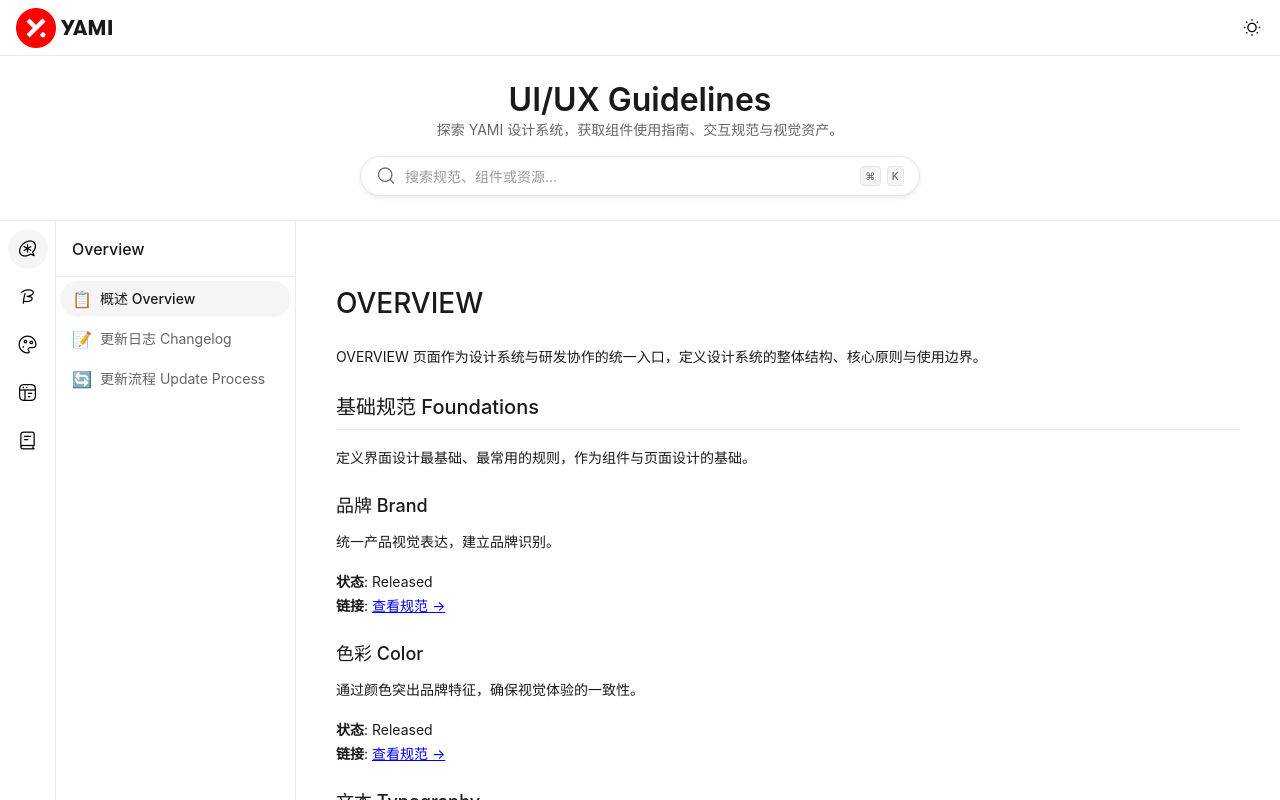
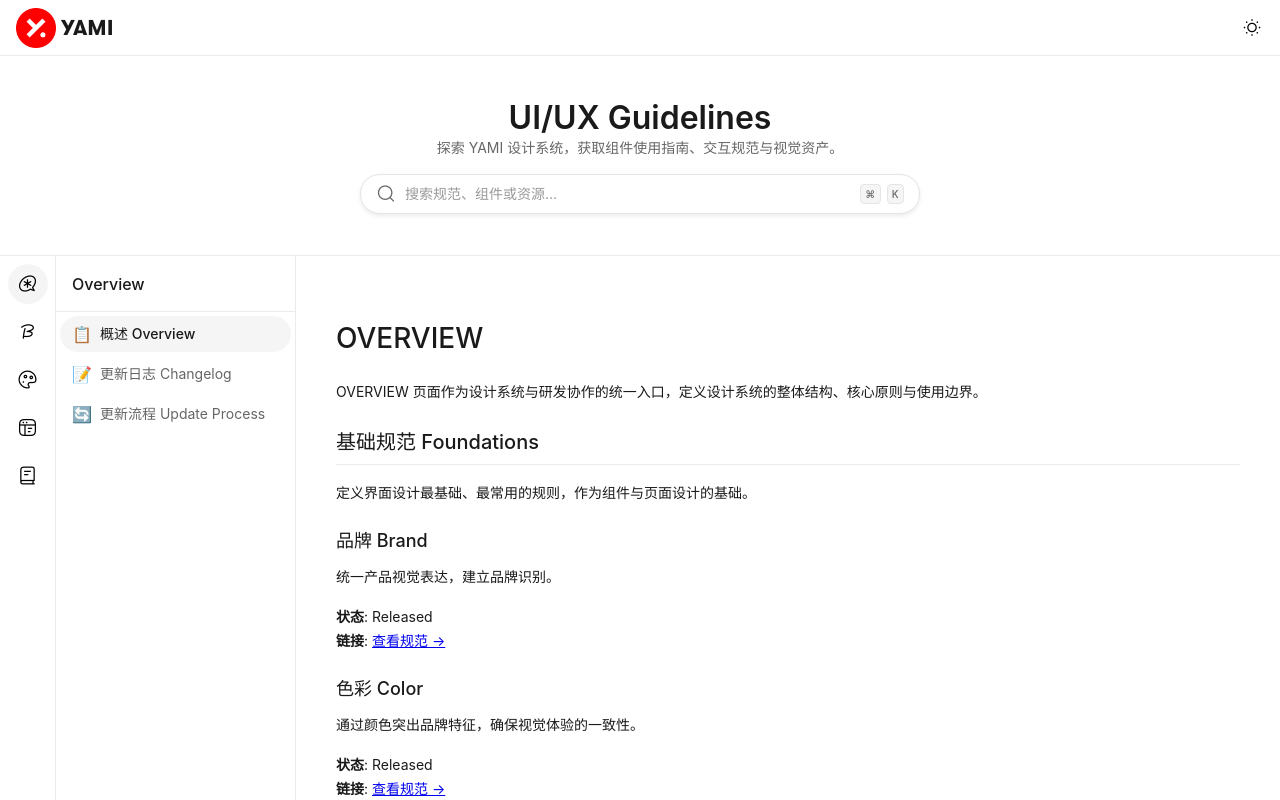
Before and after one commit to DivikWu/guidelines-site, a Next.js app: page / in a window 1280 px wide. Shown: the top 800 px of the page. Built offline with nearby package versions, Linux system fonts and the light colour scheme; no server answers.

Commit message:
style: adjust search bar layout and pressed states

```diff
--- a/app/globals.css
+++ b/app/globals.css
@@ -576,7 +576,7 @@ body {
 }
 
 .header__actions .header__search-icon-button:active {
-  background: var(--state-pressed) !important;
+  background: transparent !important;
 }
 
 .header__actions .header__search-icon-button:focus-visible {
@@ -806,7 +806,7 @@ body {
 
 /* Pressed 态 */
 .header__actions button:active {
-  background: var(--state-pressed) !important;
+  background: transparent !important;
 }
 
 /* Focus 态（键盘可达） */
@@ -1273,7 +1273,7 @@ body {
   }
 
   .header__menu:active {
-    background: var(--state-pressed);
+    background: transparent;
   }
 
   /* 小屏时展开的搜索框样式调整 */
@@ -1886,7 +1886,10 @@ html[data-search-open="true"] .header .header__search input:focus {
 /* 全宽模块：外层 100% width，内层 container 与页面内容对齐 */
 .search-bar {
   width: 100%;
+  min-height: 200px;
   background-color: var(--background-primary, var(--color-surface));
+  display: flex;
+  align-items: center;
   border: 1px solid var(--divider-section, var(--divider-normal, var(--border-subtle, var(--color-border))));
   border-bottom-color: var(--divider-section, var(--divider-normal, var(--border-subtle, var(--color-border))));
   border-image: none;
@@ -1903,7 +1906,7 @@ html[data-search-open="true"] .header .header__search input:focus {
   width: 100%;
   max-width: 1920px;
   padding: 0 var(--spacing-200);
-  margin: var(--spacing-300) auto;
+  margin: 0 auto;
   text-align: center;
 }
 
@@ -2119,6 +2122,9 @@ html[data-search-open="true"] .header .header__search input:focus {
 
   .search-bar__title {
     font-size: 32px;
+    line-height: 40px;
+    font-weight: 600;
+    height: 40px;
   }
 
   .search-bar__input {
```
